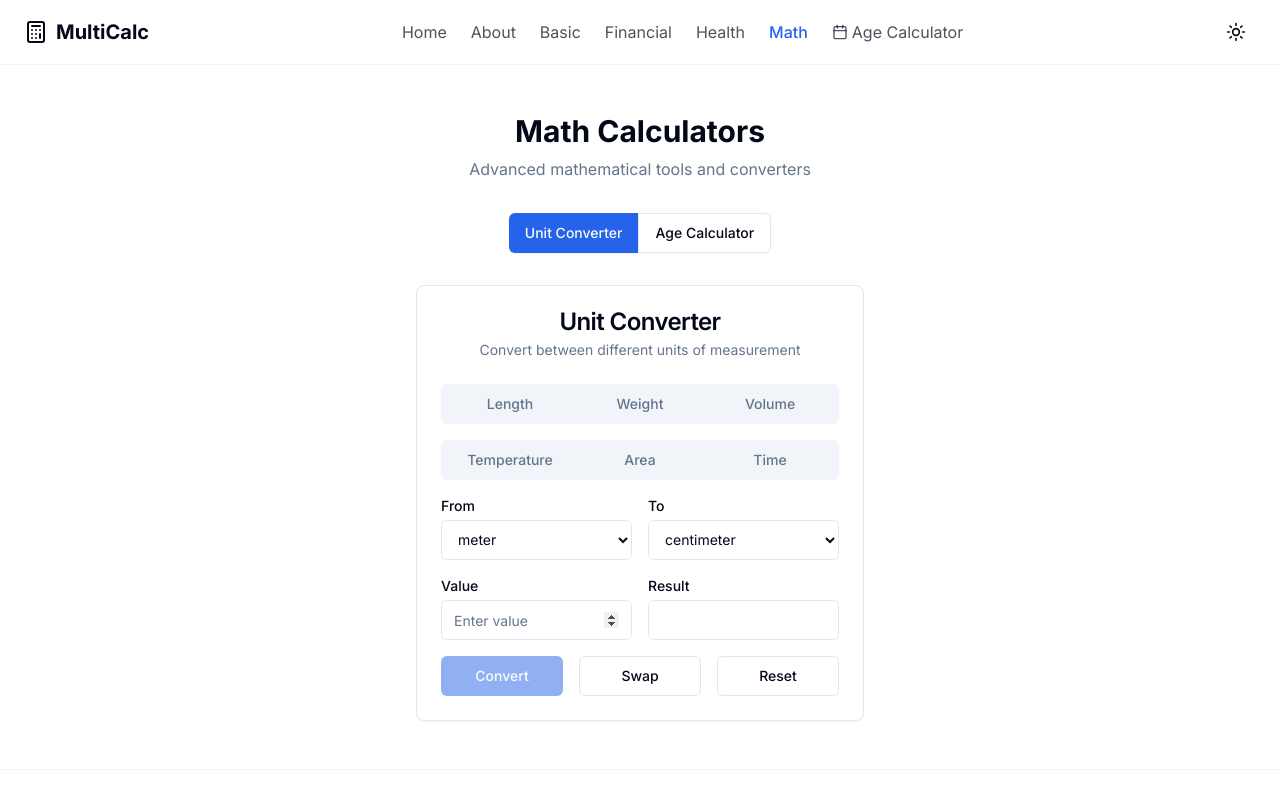
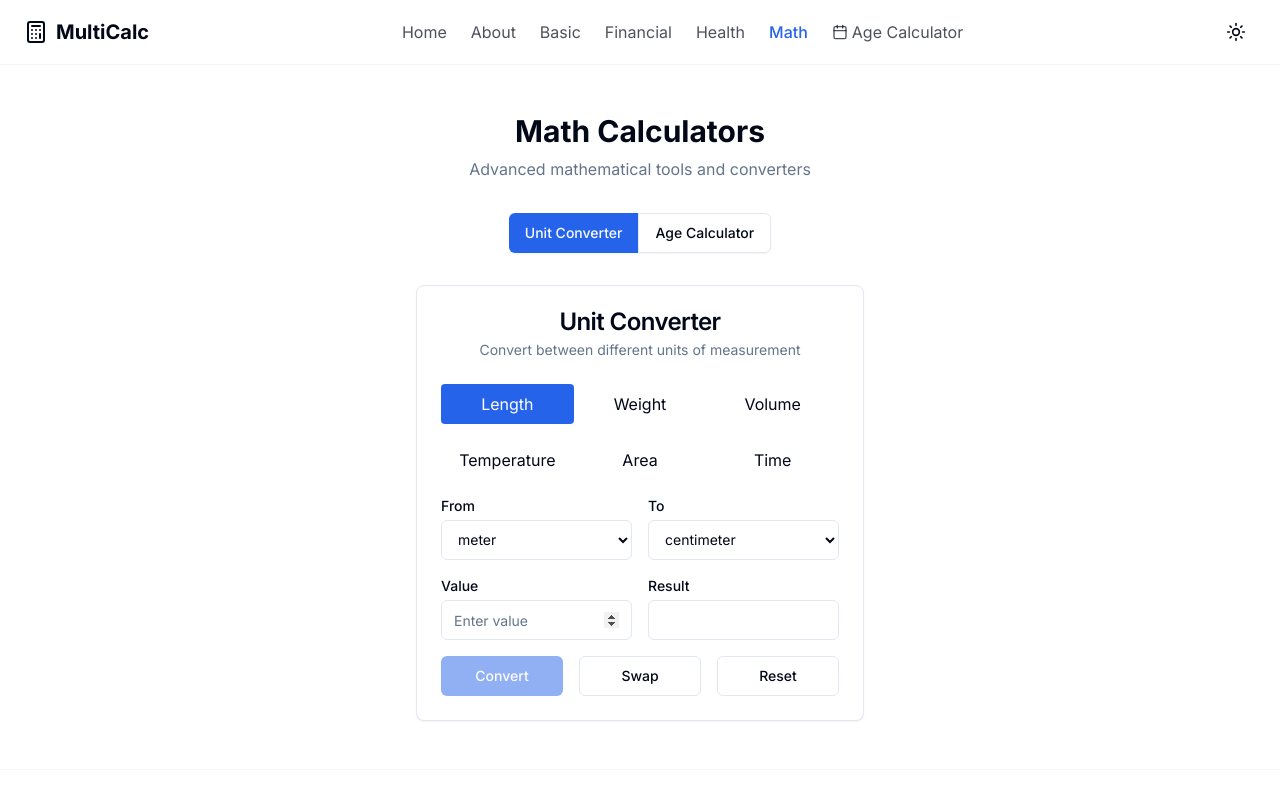
Before and after one commit to codewithdhruba01/MultiCalc, a React (Vite) app: page /math-calculators in a window 1280 px wide. Shown: the top 800 px of the page. Built offline with nearby package versions, Linux system fonts and the light colour scheme.

Commit message:
fix:  debug code

```diff
--- a/src/components/calculators/BMICalculator.tsx
+++ b/src/components/calculators/BMICalculator.tsx
@@ -2,7 +2,7 @@ import { useState } from 'react'
 import { Button } from '../ui/Button'
 import { Card, CardContent, CardHeader, CardTitle, CardDescription } from '../ui/Card'
 import { Input } from '../ui/Input'
-import { Tabs, TabsList, TabsTrigger, TabsContent } from '../ui/Tabs'
+import { Tabs, TabsList, TabsTrigger,  } from '../ui/Tabs'
 
 type Unit = 'metric' | 'imperial'
 
@@ -82,10 +82,22 @@ export default function BMICalculator() {
         </CardDescription>
       </CardHeader>
       <CardContent>
-        <Tabs value={unit} onValueChange={handleUnitChange} className="mb-6">
+        <Tabs className="mb-6">
           <TabsList className="grid w-full grid-cols-2">
-            <TabsTrigger value="metric">Metric</TabsTrigger>
-            <TabsTrigger value="imperial">Imperial</TabsTrigger>
+            <TabsTrigger
+              value="metric"
+              onClick={() => handleUnitChange('metric')}
+              className={unit === 'metric' ? 'data-[state=active]:bg-primary data-[state=active]:text-primary-foreground' : ''}
+            >
+              Metric
+            </TabsTrigger>
+            <TabsTrigger
+              value="imperial"
+              onClick={() => handleUnitChange('imperial')}
+              className={unit === 'imperial' ? 'data-[state=active]:bg-primary data-[state=active]:text-primary-foreground' : ''}
+            >
+              Imperial
+            </TabsTrigger>
           </TabsList>
         </Tabs>
 
--- a/src/components/calculators/BasicCalculator.tsx
+++ b/src/components/calculators/BasicCalculator.tsx
@@ -31,8 +31,6 @@ export default function BasicCalculator() {
 
   const handleOperator = (operator: string) => {
     try {
-      const inputValue = parseFloat(display)
-
       if (currentOperation !== null) {
         const result = calculate()
         setDisplay(String(result))
--- a/src/components/calculators/LoanCalculator.tsx
+++ b/src/components/calculators/LoanCalculator.tsx
@@ -126,7 +126,7 @@ export default function LoanCalculator() {
             <TabsTrigger value="schedule">Amortization</TabsTrigger>
           </TabsList>
 
-          <TabsContent value="calculator" className="space-y-4">
+          <TabsContent className="space-y-4">
             <div>
               <label htmlFor="loanAmount" className="block text-sm font-medium mb-1">
                 Loan Amount
@@ -215,7 +215,7 @@ export default function LoanCalculator() {
             )}
           </TabsContent>
 
-          <TabsContent value="schedule">
+          <TabsContent>
             {result ? (
               <div className="max-h-96 overflow-y-auto">
                 <table className="w-full border-collapse">
--- a/src/components/calculators/PercentageCalculator.tsx
+++ b/src/components/calculators/PercentageCalculator.tsx
@@ -98,7 +98,7 @@ export default function PercentageCalculator() {
             <TabsTrigger value="total">% of Total</TabsTrigger>
           </TabsList>
 
-          <TabsContent value="basic" className="space-y-4">
+          <TabsContent className="space-y-4">
             <div>
               <div className="grid grid-cols-2 gap-4 mb-4">
                 <div>
@@ -147,7 +147,7 @@ export default function PercentageCalculator() {
             </div>
           </TabsContent>
 
-          <TabsContent value="change" className="space-y-4">
+          <TabsContent className="space-y-4">
             <div>
               <div className="grid grid-cols-2 gap-4 mb-4">
                 <div>
@@ -204,7 +204,7 @@ export default function PercentageCalculator() {
             </div>
           </TabsContent>
 
-          <TabsContent value="total" className="space-y-4">
+          <TabsContent className="space-y-4">
             <div>
               <div className="grid grid-cols-2 gap-4 mb-4">
                 <div>
--- a/src/components/calculators/ScientificCalculator.tsx
+++ b/src/components/calculators/ScientificCalculator.tsx
@@ -172,7 +172,7 @@ export default function ScientificCalculator() {
             <TabsTrigger value="history">History</TabsTrigger>
           </TabsList>
 
-          <TabsContent value="calculator">
+          <TabsContent>
             <div className="space-y-4">
               <div className="bg-muted p-4 rounded-md text-right">
                 <div className="text-xs text-muted-foreground mb-1">
@@ -473,7 +473,7 @@ export default function ScientificCalculator() {
             </div>
           </TabsContent>
 
-          <TabsContent value="history">
+          <TabsContent>
             <div className="bg-muted p-4 rounded-md h-80 overflow-y-auto">
               {history.length === 0 ? (
                 <p className="text-center text-muted-foreground">No calculation history yet</p>
--- a/src/components/calculators/UnitConverter.tsx
+++ b/src/components/calculators/UnitConverter.tsx
@@ -162,22 +162,55 @@ export default function UnitConverter() {
         </CardDescription>
       </CardHeader>
       <CardContent>
-        <Tabs
-          value={category}
-          onValueChange={(value) => handleCategoryChange(value as ConversionCategory)}
-          className="mb-4"
-        >
-          <TabsList className="grid grid-cols-3 mb-4">
-            <TabsTrigger value="length">Length</TabsTrigger>
-            <TabsTrigger value="weight">Weight</TabsTrigger>
-            <TabsTrigger value="volume">Volume</TabsTrigger>
-          </TabsList>
-          <TabsList className="grid grid-cols-3">
-            <TabsTrigger value="temperature">Temperature</TabsTrigger>
-            <TabsTrigger value="area">Area</TabsTrigger>
-            <TabsTrigger value="time">Time</TabsTrigger>
-          </TabsList>
-        </Tabs>
+        {/* Tabs for selecting conversion category */}
+        <div className="mb-4">
+          <div className="grid grid-cols-3 mb-4">
+            <button
+              className={`px-4 py-2 rounded ${category === 'length' ? 'bg-primary text-white' : 'bg-background'}`}
+              onClick={() => handleCategoryChange('length')}
+              type="button"
+            >
+              Length
+            </button>
+            <button
+              className={`px-4 py-2 rounded ${category === 'weight' ? 'bg-primary text-white' : 'bg-background'}`}
+              onClick={() => handleCategoryChange('weight')}
+              type="button"
+            >
+              Weight
+            </button>
+            <button
+              className={`px-4 py-2 rounded ${category === 'volume' ? 'bg-primary text-white' : 'bg-background'}`}
+              onClick={() => handleCategoryChange('volume')}
+              type="button"
+            >
+              Volume
+            </button>
+          </div>
+          <div className="grid grid-cols-3">
+            <button
+              className={`px-4 py-2 rounded ${category === 'temperature' ? 'bg-primary text-white' : 'bg-background'}`}
+              onClick={() => handleCategoryChange('temperature')}
+              type="button"
+            >
+              Temperature
+            </button>
+            <button
+              className={`px-4 py-2 rounded ${category === 'area' ? 'bg-primary text-white' : 'bg-background'}`}
+              onClick={() => handleCategoryChange('area')}
+              type="button"
+            >
+              Area
+            </button>
+            <button
+              className={`px-4 py-2 rounded ${category === 'time' ? 'bg-primary text-white' : 'bg-background'}`}
+              onClick={() => handleCategoryChange('time')}
+              type="button"
+            >
+              Time
+            </button>
+          </div>
+        </div>
 
         <div className="space-y-4">
           <div className="grid grid-cols-2 gap-4">
--- a/src/components/layouts/Footer.tsx
+++ b/src/components/layouts/Footer.tsx
@@ -1,5 +1,5 @@
 import { Container } from '../ui/Container'
-import { Calculator, Github, Heart, Twitter, Calendar } from 'lucide-react'
+import { Calculator, Github, Heart, Twitter } from 'lucide-react'
 import { Link } from 'react-router-dom'
 
 export default function Footer() {
--- a/src/pages/DetailedAgeCalculator.tsx
+++ b/src/pages/DetailedAgeCalculator.tsx
@@ -118,7 +118,7 @@ export default function DetailedAgeCalculator() {
 
   // Live update effect
   useEffect(() => {
-    let intervalId: NodeJS.Timeout | null = null
+    let intervalId: ReturnType<typeof setInterval> | null = null
 
     if (liveUpdate && birthDate) {
       // Initial calculation
```
